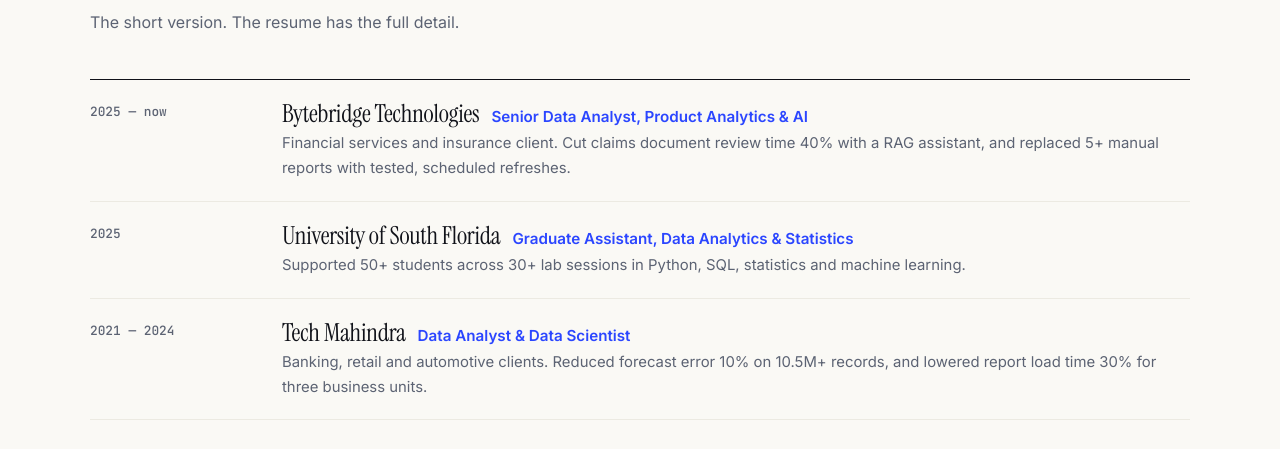
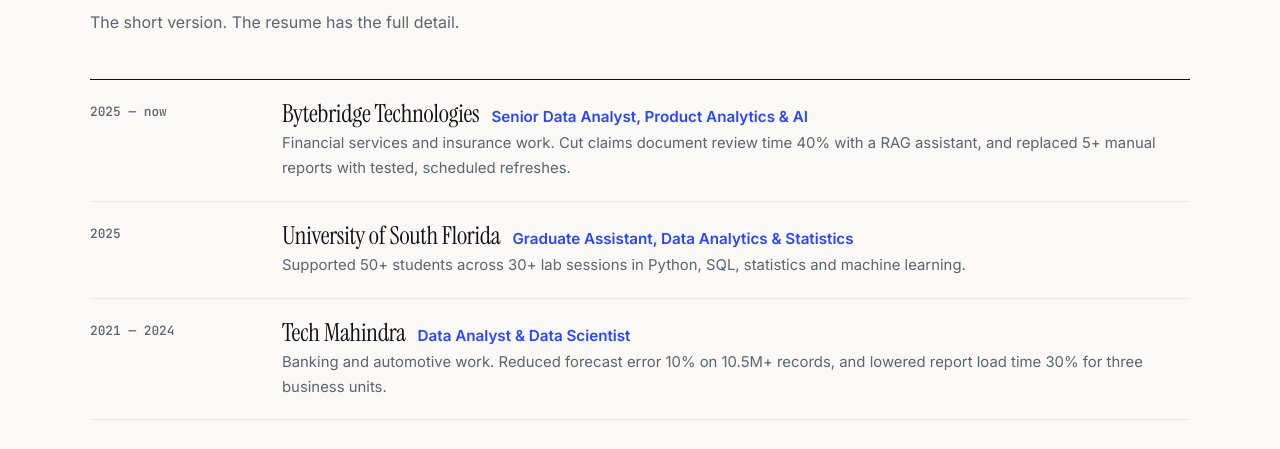
Before and after one commit to Jaivinay/Jaivinay.github.io, a plain HTML site: page index.html in a window 1280 px wide. Shown: the part 1341-1790 px from the top of the page. Drawn offline with Linux system fonts and the light colour scheme.

Commit message:
Portfolio: drop retail and client wording from experience
Co-Authored-By: Claude Sonnet 5.5 <noreply@anthropic.com>
Claude-Session: https://claude.ai/code/session_014vAnLYXN9gZpD3HCW2GkFz

```diff
--- a/index.html
+++ b/index.html
@@ -225,11 +225,11 @@ html.js .rv.in{opacity:1;transform:none}
   <div class="sh rv"><span class="mono">Career</span><h2>Experience</h2><p>The short version. The resume has the full detail.</p></div>
   <div class="xp rv">
     <div class="r"><div class="y">2025 — now</div><div><h3><span class="co">Bytebridge Technologies</span><span class="rl">Senior Data Analyst, Product Analytics &amp; AI</span></h3>
-      <p>Financial services and insurance client. Cut claims document review time 40% with a RAG assistant, and replaced 5+ manual reports with tested, scheduled refreshes.</p></div></div>
+      <p>Financial services and insurance work. Cut claims document review time 40% with a RAG assistant, and replaced 5+ manual reports with tested, scheduled refreshes.</p></div></div>
     <div class="r"><div class="y">2025</div><div><h3><span class="co">University of South Florida</span><span class="rl">Graduate Assistant, Data Analytics &amp; Statistics</span></h3>
       <p>Supported 50+ students across 30+ lab sessions in Python, SQL, statistics and machine learning.</p></div></div>
     <div class="r"><div class="y">2021 — 2024</div><div><h3><span class="co">Tech Mahindra</span><span class="rl">Data Analyst &amp; Data Scientist</span></h3>
-      <p>Banking, retail and automotive clients. Reduced forecast error 10% on 10.5M+ records, and lowered report load time 30% for three business units.</p></div></div>
+      <p>Banking and automotive work. Reduced forecast error 10% on 10.5M+ records, and lowered report load time 30% for three business units.</p></div></div>
   </div>
 </section>
 
```
